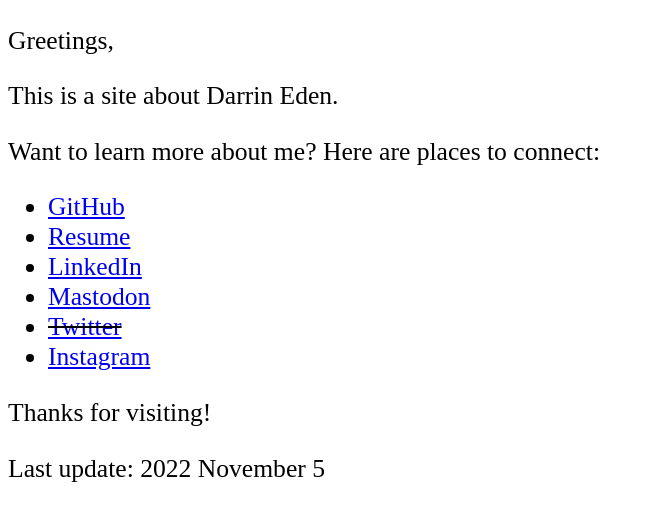
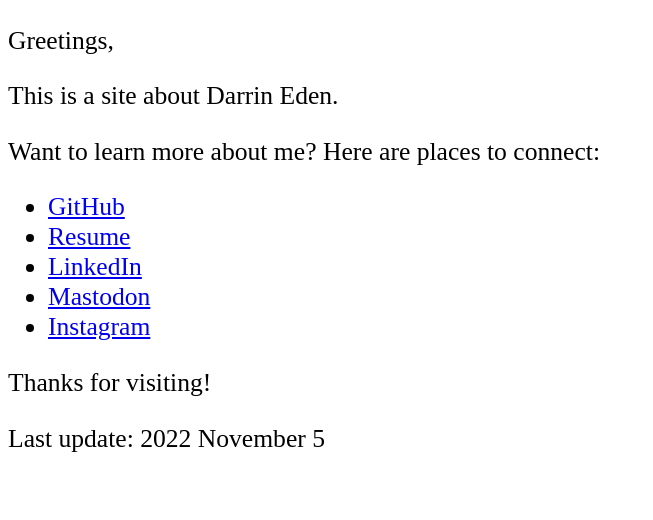
Before and after one commit to dje/darrineden.com, a React (Create React App) app: page / in a window 1280 px wide. Shown: the top 520 px of the page, without its empty margins (0-653 px from the left). Built offline with nearby package versions, Linux system fonts and the light colour scheme.

Commit message:
No Twitter

```diff
--- a/src/Home.tsx
+++ b/src/Home.tsx
@@ -10,7 +10,6 @@ export const Home = () =>
             <li><a href="https://storage.googleapis.com/darrineden/Darrin_Eden_Resume.pdf">Resume</a></li>
             <li><a href="https://www.linkedin.com/in/darrin-eden">LinkedIn</a></li>
             <li><a href="https://tinnies.club/@dje" rel="me">Mastodon</a></li>
-            <li><s><a href="https://twitter.com/DarrinEden">Twitter</a></s></li>
             <li><a href="https://www.instagram.com/darrin.eden">Instagram</a></li>
         </ul>
         <p>Thanks for visiting!</p>
```
